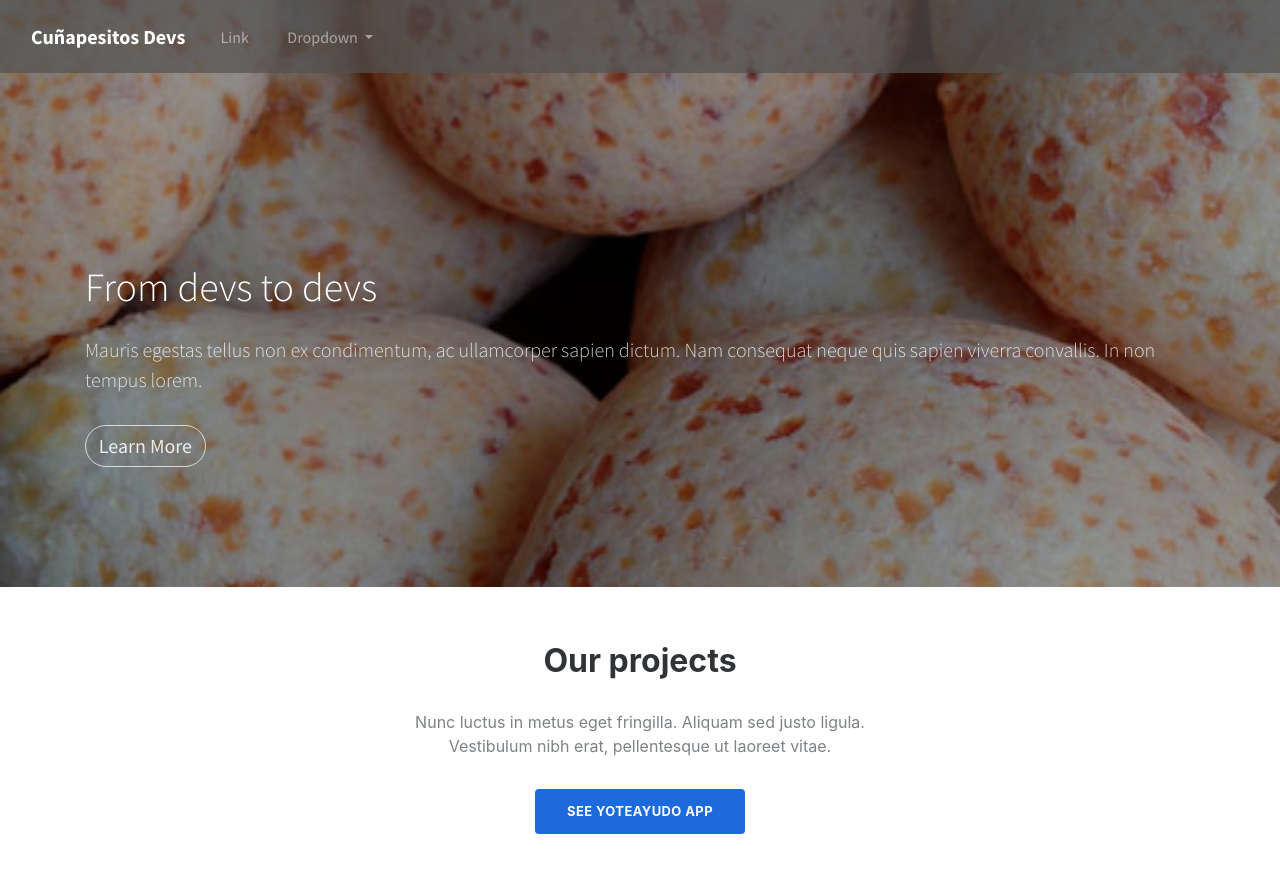
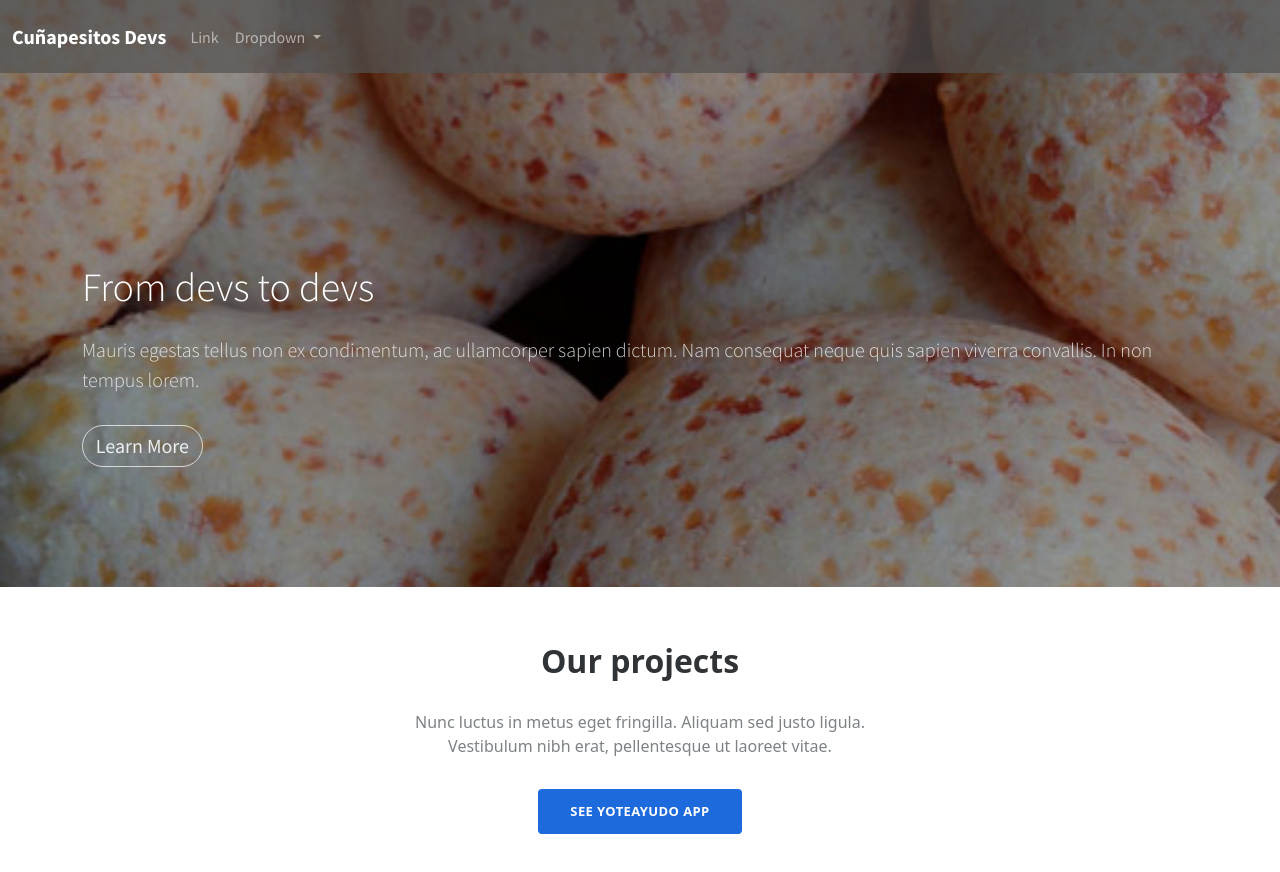
Before and after one commit to Cunapesitos/web-page, a plain HTML site: page public/index.html in a window 1280 px wide. Drawn offline with nearby package versions, Linux system fonts and the light colour scheme.

Commit message:
"No se coloco el index"

```diff
--- a/public/index.html
+++ b/public/index.html
@@ -5,7 +5,7 @@
     <meta charset="utf-8">
     <meta name="viewport" content="width=device-width, initial-scale=1.0, shrink-to-fit=no">
     <title>Cuñapesitos</title>
-    <link rel="stylesheet" href="assets/bootstrap/css/bootstrap.min.css">
+     <!-- Bootstrap CSS -->
     <link rel="stylesheet" href="https://cdnjs.cloudflare.com/ajax/libs/animate.css/4.1.1/animate.min.css"/></head>
     <link rel="stylesheet" href="https://fonts.googleapis.com/css?family=Source+Sans+Pro:300,400,700">
     <link rel="stylesheet" href="assets/css/Header-Blue.css">
@@ -44,8 +44,7 @@
             <div class="buttons"><a class="btn btn-primary" role="button" href="#">See yoteayudo app</a></div>
         </div>
     </section>
-    <script src="assets/js/jquery.min.js"></script>
-    <script src="assets/bootstrap/js/bootstrap.min.js"></script>
+<link href="https://cdn.jsdelivr.net/npm/bootstrap@5.0.0-beta2/dist/css/bootstrap.min.css" rel="stylesheet" integrity="sha384-BmbxuPwQa2lc/FVzBcNJ7UAyJxM6wuqIj61tLrc4wSX0szH/Ev+nYRRuWlolflfl" crossorigin="anonymous">
 </body>
 
 </html>
```
